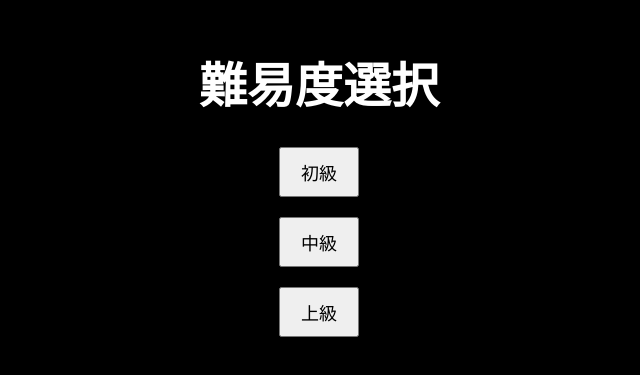
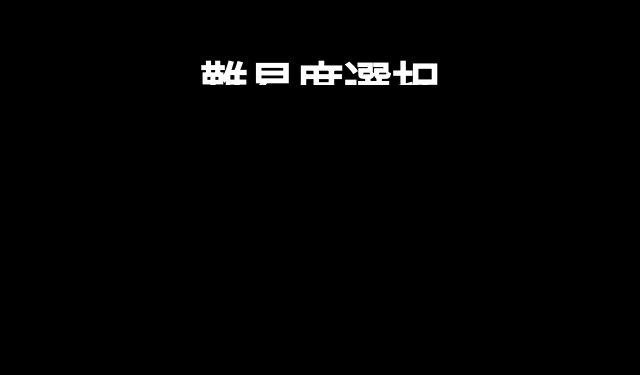
Before and after one commit to shimoda0672/test, a plain HTML site: page index.html in a window 1280 px wide. Shown: the part 219-594 px from the top of the page, without its empty margins (321-961 px from the left). Drawn offline with Linux system fonts and the light colour scheme.

Commit message:
Update index.html

```diff
--- a/index.html
+++ b/index.html
@@ -11,7 +11,7 @@
       margin: 0;
       padding: 0;
       width: 100vw;      /* ← ビューポート幅に合わせる */
-      height: 100vh;     /* ← ビューポート高さに合わせる */
+      height: 304px;     /* ← ビューポート高さに合わせる */
       overflow: hidden;  /* ← スクロール禁止 */
       background-color: #000;
       position: relative;
```
